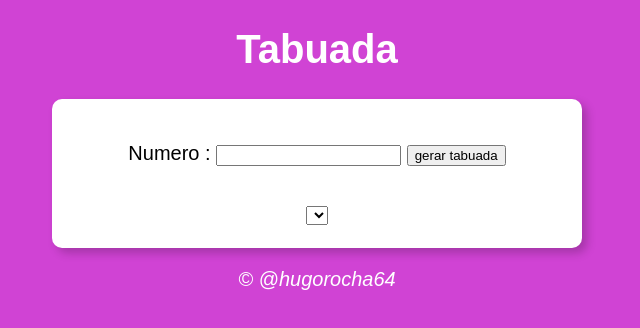
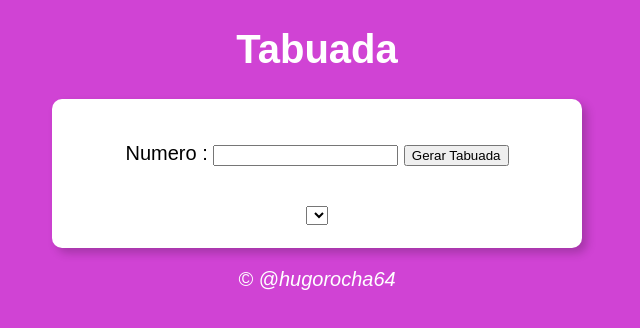
Before and after one commit to HugoRr5/09-js-repeticoes, a plain HTML site: page tabuada.html in a window 1280 px wide. Shown: the full height of the page, 323-963 px from the left. Drawn offline with Linux system fonts and the light colour scheme.

Commit message:
atualizaçao

```diff
--- a/script.js
+++ b/script.js
@@ -26,3 +26,16 @@ function contar(){
                 res.innerHTML += ` ${c}  \u{1F449} `
 
     }}}}
+    function tabuada(){
+        let num = document.getElementById('txtn')
+        let tab = document.getElementById('seltab')
+        if (num.value.length==0){
+            window.alert ('porfavor tente denovo e digite um numero')
+        }else {
+                let n = Number(num.value)
+
+
+        }
+
+
+        }
--- a/tabuada.html
+++ b/tabuada.html
@@ -17,14 +17,12 @@
 
     <section>
         <div >
-            <p> Numero : <input type="number" name="num" id = "txn">
-            <input type="button" value = "gerar tabuada" onclick="tabuada()" ></p>
+            <p> Numero : <input type="number" name="num" id = "txtn">
+            <input type="button" value = "Gerar Tabuada" onclick="tabuada()" ></p>
 
         </div>
         <div >
-            <select name ="tabuada" id="seltab" >
-
-            </select>
+            <select name ="tabuada" id="seltab" ></select>
 
         </div>
     </section>
```
Also changed, not shown: jscritp.js (deleted, +0 -13 lines).
